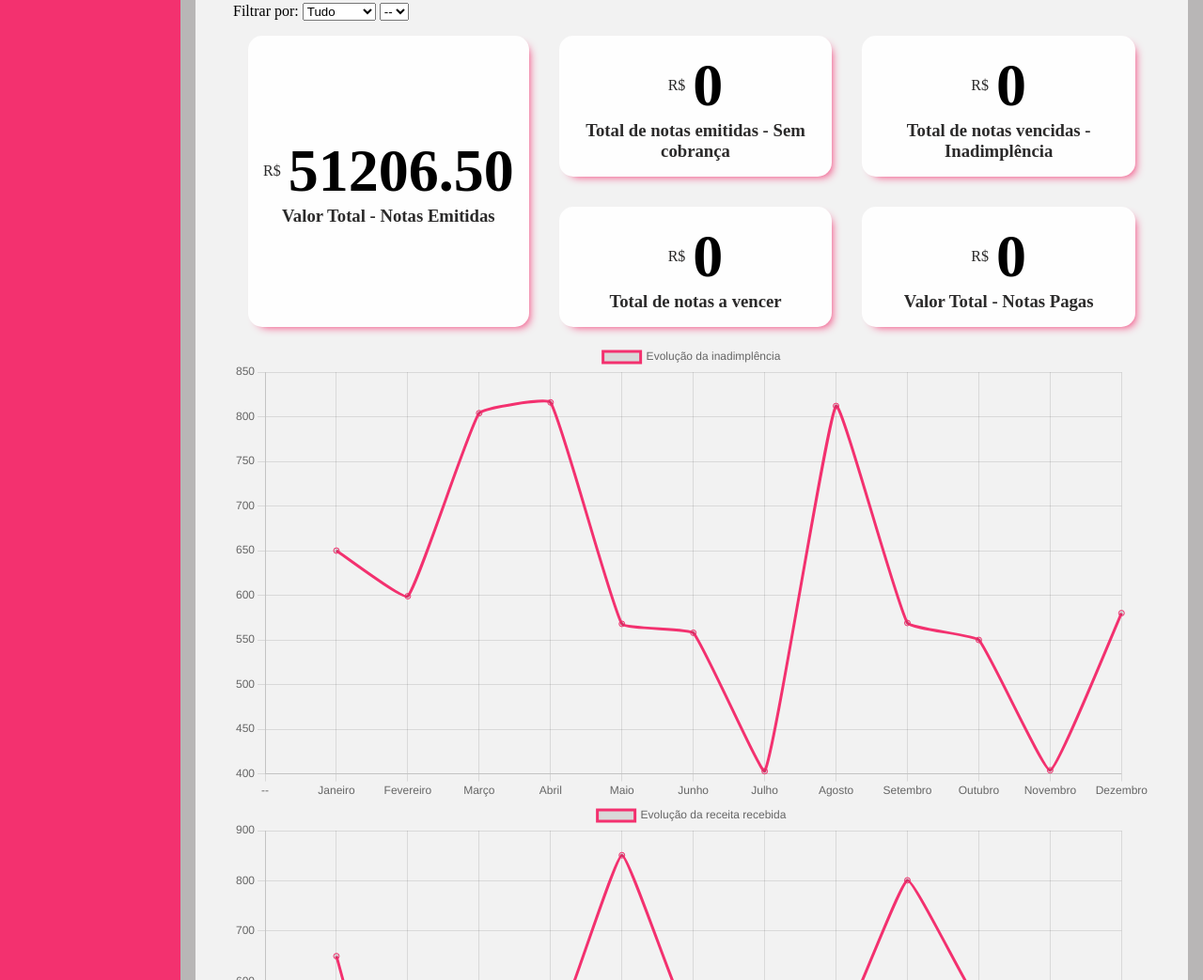
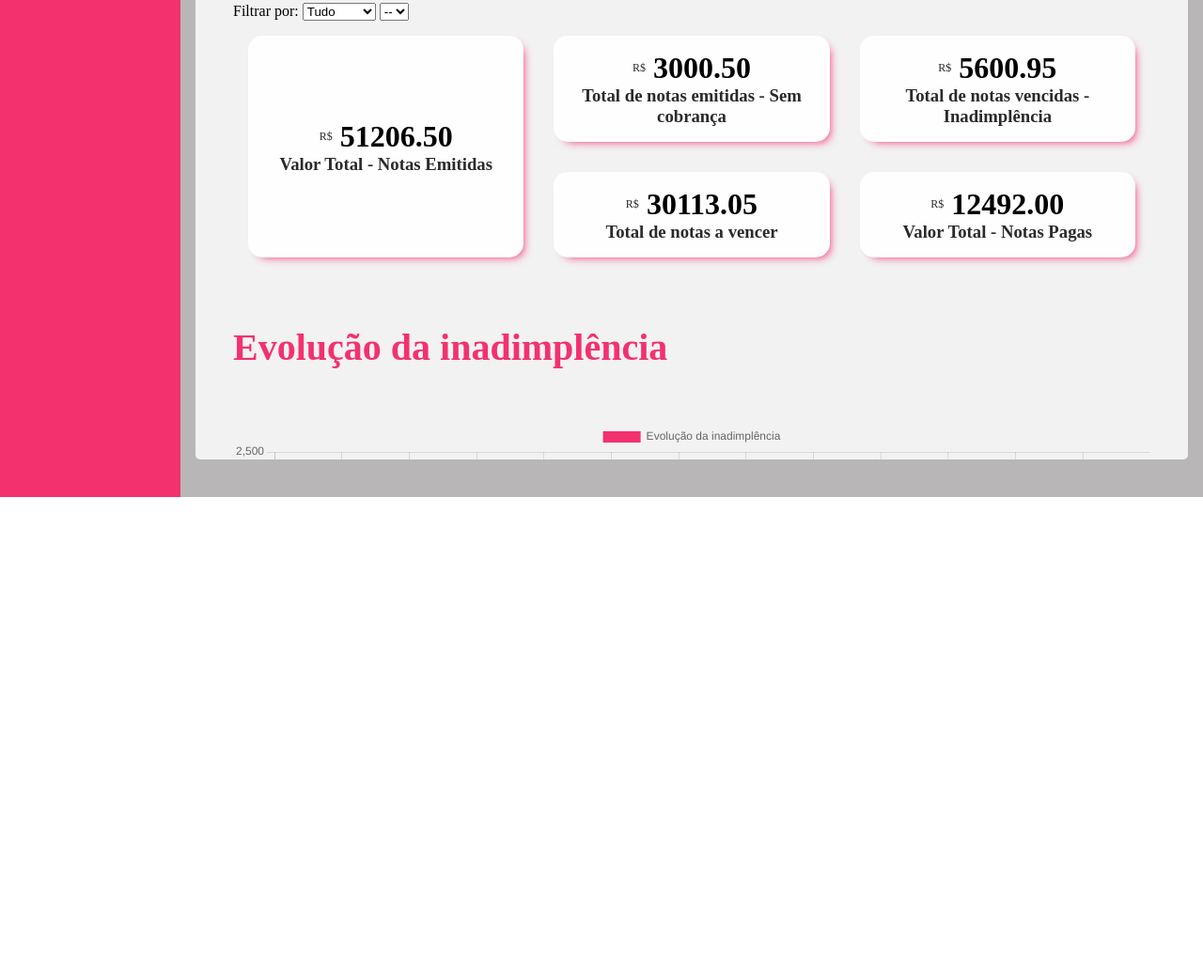
Before and after one commit to marianapcorrea/MarianaPCorrea_techNation_unecont, a website built with Vite: page index.html in a window 1280 px wide. Shown: the part 315-1358 px from the top of the page at 94% size. After the commit the page ends 844 px from the top, so only its background shows below. Built offline with nearby package versions, Linux system fonts and the light colour scheme.

Commit message:
feat: Add functional filter logic for indicators and charts tab

```diff
--- a/index.html
+++ b/index.html
@@ -87,7 +87,10 @@
 
               <!-- Subsessão de gráficos -->
             <section id="chart">
+              <h2>Evolução da inadimplência</h2>
               <canvas id="chart_nonPayment"></canvas>
+
+              <h2>Evolução da Receita Recebida</h2>
               <canvas id="chart_incomeEvolution"></canvas>
             </section>
           </section>
--- a/src/data/auxiliarData.js
+++ b/src/data/auxiliarData.js
@@ -11,32 +11,17 @@ export const YEARS = ['2023', '2022', '2021'];
 export const INVOICE_STATUS = ['--','Emitida', 'Cobrança realizada', 'Pagamento em atraso', 'Pagamento realizado']
 
 
-export const INADIMPLENCE_EVOLUTION=  {
-  Janeiro:650,
-  Fevereiro:599,
-  Março: 804,
-  Abril: 816,
-  Maio: 568,
-  Junho: 558,
-  Julho: 403,
-  Agosto: 812,
-  Setembro: 569,
-  Outubro: 550,
-  Novembro: 404,
-  Dezembro: 580
+export const NUMBER_MONTH_OBJ=  {
+  '01':'Janeiro',
+  '02':'Fevereiro',
+  '03':'Março',
+  '04':'Abril',
+  '05':'Maio',
+  '06':'Junho',
+  '07':'Julho',
+  '08':'Agosto',
+  '09':'Setembro',
+  '10':'Outubro',
+  '11':'Novembro',
+  '12':'Dezembro'
 }
-
-export const INCOME_EVOLUTION = {
-  Janeiro:650,
-  Fevereiro:165,
-  Março: 519,
-  Abril: 480,
-  Maio: 851,
-  Junho: 506,
-  Julho: 575,
-  Agosto: 490,
-  Setembro: 801,
-  Outubro: 556,
-  Novembro: 490,
-  Dezembro: 500
-}
--- a/src/data/charts.js
+++ b/src/data/charts.js
@@ -1,15 +1,42 @@
 import Chart from 'chart.js/auto'
-import { INADIMPLENCE_EVOLUTION, INCOME_EVOLUTION, MONTHS } from './auxiliarData';
+import { MONTHS, NUMBER_MONTH_OBJ } from './auxiliarData';
+import { getData } from './fetchJson';
+import { filterByPastDue, filterByPayed } from '../utils';
+
 
 (async function() {
+  //fetch de dados de notas fiscais (json)
+  const { invoices } = await getData();
+
+  const objNonPayment = {};
+  const objIncomeEvolution = {};
+
+  // Inicializar valores dos meses para 0
+  Object.values(NUMBER_MONTH_OBJ).forEach((month) => {
+    objNonPayment[month] = 0;
+    objIncomeEvolution[month] = 0;
+  });
+
+  // Iterar uma vez sobre as faturas
+  invoices.forEach((fatura) => {
+    const emissionDate = fatura.emissionDate;
+    const invoiceValue = fatura.invoiceValue;
+    const month = NUMBER_MONTH_OBJ[emissionDate.split('/')[1]];
+
+    // Atualizar ambos objetos na mesma iteração
+    objNonPayment[month] += fatura.invoiceStatus === 'Pagamento em atraso' ? invoiceValue : 0;
+    objIncomeEvolution[month] += invoiceValue;
+  });
+
+
 
   const chart_nonPayment = {
     labels: MONTHS,
     datasets: [{
       label: 'Evolução da inadimplência',
-      data:INADIMPLENCE_EVOLUTION,
+      data: objNonPayment,
       fill: false,
-      borderColor: "#F3316F",
+      backgroundColor: "#F3316F",
       tension: 0.1
     }]
   };
@@ -18,9 +45,9 @@ import { INADIMPLENCE_EVOLUTION, INCOME_EVOLUTION, MONTHS } from './auxiliarData
     labels: MONTHS,
     datasets: [{
       label: 'Evolução da receita recebida',
-      data: INCOME_EVOLUTION,
+      data: objIncomeEvolution,
       fill: false,
-      borderColor: "#F3316F",
+      backgroundColor: "#F3316F",
       tension: 0.1
     }]
   };
@@ -28,14 +55,14 @@ import { INADIMPLENCE_EVOLUTION, INCOME_EVOLUTION, MONTHS } from './auxiliarData
 
   new Chart(
     document.getElementById('chart_nonPayment'), {
-      type: 'line',
+      type: 'bar',
       data: chart_nonPayment,
     }
   );
 
   new Chart(
     document.getElementById('chart_incomeEvolution'), {
-      type: 'line',
+      type: 'bar',
       data: chart_incomeEvolution,
     }
   );
--- a/src/data/data.json
+++ b/src/data/data.json
@@ -39,7 +39,7 @@
       "invoiceId": "901234",
       "emissionDate": "10/02/2023",
       "dueDate": "10/03/2023",
-      "paymentDate": "",
+      "paymentDate": "25/03/2023",
       "invoiceValue": 2200.00,
       "bankDocument": "",
       "invoiceStatus": "Cobrança realizada"
@@ -61,7 +61,7 @@
       "invoiceId": "234567",
       "emissionDate": "25/02/2023",
       "dueDate": "25/03/2023",
-      "paymentDate": "",
+      "paymentDate": "29/03/2023",
       "invoiceValue": 1900.00,
       "bankDocument": "",
       "invoiceStatus": "Cobrança realizada"
@@ -193,7 +193,7 @@
       "invoiceId": "INV008",
       "emissionDate": "05/06/2023",
       "dueDate": "15/06/2023",
-      "paymentDate": "20/06/2023",
+      "paymentDate": "20/08/2023",
       "invoiceValue": 210.00,
       "bankDocument": "DOC003",
       "invoiceStatus": "Pagamento realizado"
@@ -313,7 +313,7 @@
       "payerName": "Ana Costa",
       "invoiceId": "INV004",
       "emissionDate": "05/11/2023",
-      "dueDate": "20/11/2023",
+      "dueDate": "10/11/2023",
       "paymentDate": "18/11/2023",
       "invoiceValue": 2200.00,
       "bankDocument": "DOC456",
@@ -336,7 +336,7 @@
       "invoiceId": "INV006",
       "emissionDate": "20/11/2023",
       "dueDate": "05/12/2023",
-      "paymentDate": "03/12/2023",
+      "paymentDate": "08/12/2023",
       "invoiceValue": 1900.30,
       "bankDocument": "DOC789",
       "invoiceStatus": "Pagamento realizado"
@@ -358,7 +358,7 @@
       "invoiceId": "INV008",
       "emissionDate": "05/09/2023",
       "dueDate": "20/09/2023",
-      "paymentDate": "18/09/2023",
+      "paymentDate": "18/10/2023",
       "invoiceValue": 1800.00,
       "bankDocument": "DOC101",
       "invoiceStatus": "Pagamento realizado"
@@ -390,7 +390,7 @@
       "payerName": "Isabela Santos",
       "invoiceId": "INV011",
       "emissionDate": "10/10/2023",
-      "dueDate": "25/10/2023",
+      "dueDate": "25/11/2023",
       "paymentDate": "23/10/2023",
       "invoiceValue": 1900.20,
       "bankDocument": "DOC202",
@@ -402,10 +402,10 @@
       "invoiceId": "INV012",
       "emissionDate": "05/11/2023",
       "dueDate": "20/11/2023",
-      "paymentDate": "",
+      "paymentDate": "25/12/2023",
       "invoiceValue": 2100.00,
       "bankDocument": "",
-      "invoiceStatus": "Cobrança realizada"
+      "invoiceStatus": "Pagamento em atraso"
     },
     {
       "vigencyYear": 2023,
@@ -437,7 +437,9 @@
       "dueDate": "25/12/2023",
       "paymentDate": "23/12/2023",
       "invoiceValue": 1900.60,
-      "bankDocument": "DOC404"
+      "bankDocument": "DOC404",
+      "invoiceStatus": "Pagamento realizado"
+
     }
   ]
 }
--- a/src/main.js
+++ b/src/main.js
@@ -1,6 +1,6 @@
 import { INDICATORS_FILTERS, INVOICES_FILTERS, INVOICE_STATUS, MONTHS, TRIMESTERS, YEARS } from "./data/auxiliarData";
 import { getData } from "./data/fetchJson";
-import { clearCards,createOptionElemente, getInvoiceFilterByValue, createInvoiceItem, createNoDataCard, filterByMonth, handleValuesSum } from "./utils";
+import { clearInvoiceCards,createOptionElemente, getInvoiceFilterByValue, createInvoiceItem, createNoDataCard, filterByMonth, handleValuesSum, filterByEmitedNoCharge, filterByPastDue, filterByFutureDue, filterByPayed } from "./utils";
 
 const navOption = document.querySelectorAll('.navOption')
 const tabs = document.querySelectorAll('.tab')
@@ -11,6 +11,10 @@ const invoiceFilterInput = document.querySelector('#invoice-filter')
 const filterInvoiceBy = document.querySelector('#filter-invoice-by')
 export const invoiceDataContainer =document.querySelector("#invoice-data")
 const cardFullValue = document.querySelector('#full-value div span')
+const cardValueNoCharge = document.querySelector('#value-no-charge div span')
+const cardValueOverdue = document.querySelector('#value-overdue div span')
+const cardValueFutureDue = document.querySelector('#value-future-due div span')
+const cardFullPayed = document.querySelector('#full-payed div span')
 
 
 // Função para adicionar a classe navOptionActive ao clicar em uma opção do menu lateral
@@ -73,10 +77,13 @@ const handleFiltersIndicators = ({target}) => {
     case "Tudo":
     filterInput.appendChild(createOptionElemente("--",'filter-option'))
     break;
+
     case "Mês":
     MONTHS.forEach((month) => {
       filterInput.appendChild(createOptionElemente(month, 'filter-option'))
     })
+    break;
+
     case "Trimestre":
     TRIMESTERS.forEach((trimester) => {
       filterInput.appendChild(createOptionElemente(trimester,'filter-option'))
@@ -118,9 +125,10 @@ const handleFiltersInvoice = ({target},data) => {
 
 // Função para aplicar o filtro de acordo com o valor selecionado
 const applyFilterInvoice = ({target},data) => {
+  clearInvoiceCards()
   let filteredData = []
   const filter = getInvoiceFilterByValue(filterInvoiceBy.value)
-if (filter ==='invoiceStatus') {
+  if (filter ==='invoiceStatus') {
   filteredData = data?.filter((invoice) => invoice[filter] === target.value)
 }
   MONTHS.forEach((month, i) =>{
@@ -135,10 +143,77 @@ if (filter ==='invoiceStatus') {
     return filteredData.length>0? handleInvoiceCardPopulation(filteredData):  createNoDataCard()
 }
 
+const applyFilterIndicator = ({target}, data) => {
+  let filteredData = [];
+  let montInNumber = []
+  MONTHS.forEach((month, i) =>{
+  switch (target.value) {
+
+    case month==="--":
+      filteredData = data
+      break
+
+    case "1º Trimestre":
+      filteredData = []
+      montInNumber = ['1', '2', '3']
+      montInNumber.forEach((item) => {
+        const partial =  filterByMonth(data, 'emissionDate', item)
+        filteredData.push(...partial)
+      })
+      break
+
+    case "2º Trimestre":
+      filteredData = []
+      montInNumber = ['4', '5', '6']
+      montInNumber.forEach((item) => {
+        const partial =  filterByMonth(data, 'emissionDate', item)
+        filteredData.push(...partial)
+      })
+      break
+
+    case "3º Trimestre":
+      filteredData = []
+      montInNumber = ['7', '8', '9']
+      montInNumber.forEach((item) => {
+        const partial =  filterByMonth(data, 'emissionDate', item)
+        filteredData.push(...partial)
+      })
+      break
+
+    case "4º Trimestre":
+      filteredData = []
+      montInNumber = ['10', '11', '12']
+      montInNumber.forEach((item) => {
+        const partial =  filterByMonth(data, 'emissionDate', item)
+        filteredData.push(...partial)
+      })
+      break
+
+    case month:
+      filteredData = filterByMonth(data, 'emissionDate', i)
+      break
+  }
+  })
+
+  return handleIndicatosCardPopulation(filteredData)
+}
+
+const handleIndicatosCardPopulation = (data) => {
+  cardFullValue.innerHTML = handleValuesSum(data).toFixed(2)
+
+  cardValueNoCharge.innerHTML = handleValuesSum(filterByEmitedNoCharge(data)).toFixed(2)
+
+  cardValueOverdue.innerHTML = handleValuesSum(filterByPastDue(data)).toFixed(2)
+
+  cardValueFutureDue.innerHTML = handleValuesSum(filterByFutureDue(data)).toFixed(2)
+
+  cardFullPayed.innerHTML = handleValuesSum(filterByPayed(data)).toFixed(2)
+}
+
 // Renderiza  as notas fiscais em elementos li
-const handleInvoiceCardPopulation= (invoices)=>{
-  clearCards()
-invoices?.forEach((invoice) => {
+const handleInvoiceCardPopulation= (data)=>{
+  clearInvoiceCards()
+  data?.forEach((invoice) => {
   const invoiceItem = createInvoiceItem(invoice);
   invoiceDataContainer.appendChild(invoiceItem);
 });
@@ -158,12 +233,15 @@ window.onload = async()=> {
   handleInitialFiltersPopulation()
 
   //Popula os valores iniciais dos cards
+
   handleInvoiceCardPopulation(invoices)
-  cardFullValue.innerHTML = handleValuesSum(invoices).toFixed(2)
+  handleIndicatosCardPopulation(invoices)
 
 
   // Adiciona event listener para os filtros
   filterIndicatorBy.addEventListener('change', (event)=> handleFiltersIndicators(event))
+
+  filterInput.addEventListener('change', (event) => applyFilterIndicator(event, invoices))
 
   filterInvoiceBy.addEventListener('change', (event)=>
   handleFiltersInvoice(event, invoices))
@@ -177,7 +255,7 @@ window.onload = async()=> {
     Indicadores:
       - Criar função para lidar com filtros;
       - Criar função para modificar valores dos cards de acordo com o filtro
-      - Estilizar Charts;
+      - Estilizar Charts;INDICATORS_FILTERS
       - Estilização Fina de Cards;
 
     Geral:
--- a/src/style.css
+++ b/src/style.css
@@ -21,7 +21,8 @@ body {
   flex-direction: row;
   width: 100vw;
   height: 100%;
-  min-height: 100vh
+  min-height: 100vh;
+  overflow: hidden;
 }
 
 /* Header - Sidebar */
@@ -151,6 +152,8 @@ input.tab:checked + label{
   position: relative;
   top: -1.5rem;
   border-radius: 5px;
+  overflow-y: scroll;
+  height: 80vh;
 }
 
 .tab-content h2 {
@@ -161,10 +164,6 @@ input.tab:checked + label{
 }
 
 /* Data-Container - Indicators Section */
-/* #indicators-section {
-  display: none;
-} */
-
 #indicators-data {
   display: grid;
   grid-template-columns:  1fr 2fr;
@@ -190,11 +189,11 @@ input.tab:checked + label{
   display: flex;
   flex-direction: row;
   align-items: center;
-  font-size: 1rem;
+  font-size: 0.75rem;
 }
 
 .indicator-value .value span {
-  font-size: 4rem;
+  font-size: 2rem;
   font-weight: 700;
   color: black;
   padding-left: 0.5rem;
@@ -208,6 +207,11 @@ input.tab:checked + label{
 #chart {
   display: flex;
   flex-direction: column;
+  margin-top: 1.5rem;
+}
+
+#chart canvas {
+  margin: 1.5rem 0;
 }
 
 /* Data-Container - invoice Data */
--- a/src/utils.js
+++ b/src/utils.js
@@ -17,7 +17,7 @@ export const filterByMonth = (data,filter, month) => {
 
 /* ----------------------------- INVOICE SECTION ----------------------------- */
 // Limpa os elementos li de notas fiscais
-export const clearCards = ()=>document.querySelectorAll('.invoice-item-data').forEach((card) => card.remove())
+export const clearInvoiceCards = ()=>document.querySelectorAll('.invoice-item-data').forEach((card) => card.remove())
 
 export const getInvoiceFilterByValue =(choosedFilter)=>{
   let filterName = ""
@@ -26,9 +26,8 @@ export const getInvoiceFilterByValue =(choosedFilter)=>{
   INVOICES_FILTERS.forEach((filter, i) => {
     choosedFilter === filter ? filterName = filtersOptions[i] : 'Tudo'
   })
-return filterName
-
-  }
+  return filterName
+}
 
   // Função de geração dinâmica de elementos li para dados de notas fiscais
 export const createInvoiceItem = ({payerName, invoiceId, emissionDate, dueDate, paymentDate, invoiceValue, bankDocument, invoiceStatus}) => {
@@ -80,3 +79,16 @@ export const createNoDataCard = () => {
 
 /* ----------------------------- IDICATORS SECTION ----------------------------- */
 export const handleValuesSum = (invoices) => invoices.reduce((acc, {invoiceValue}) => acc + invoiceValue, 0)
+
+
+
+export const filterByPaymentDate = (data) => data.filter((el) => el.paymentDate !== '')
+
+//
+export const filterByEmitedNoCharge = (data) => data.filter((el) => el.invoiceStatus === 'Emitida')
+
+export const filterByFutureDue = (data) => data.filter((el) => el.invoiceStatus === 'Cobrança realizada')
+
+export const filterByPastDue = (data) => data.filter((el) => el.invoiceStatus === 'Pagamento em atraso')
+
+export const filterByPayed = (data) => data.filter((el) => el.invoiceStatus === 'Pagamento realizado')
```
